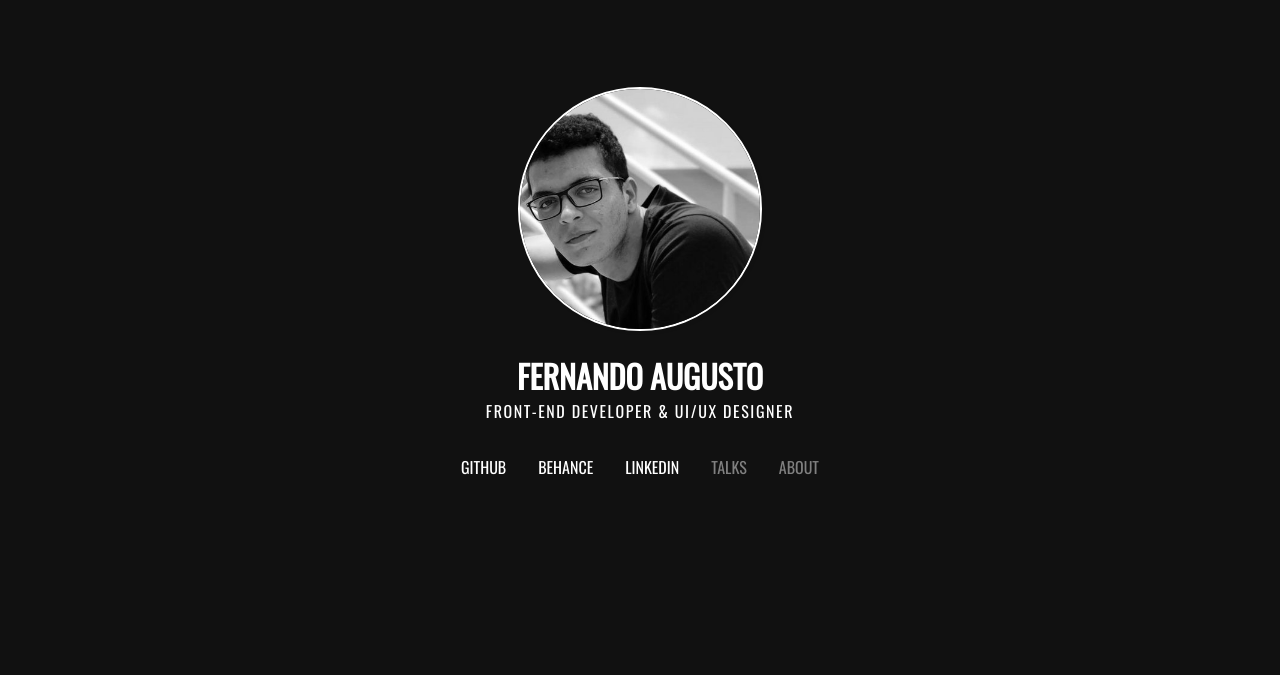
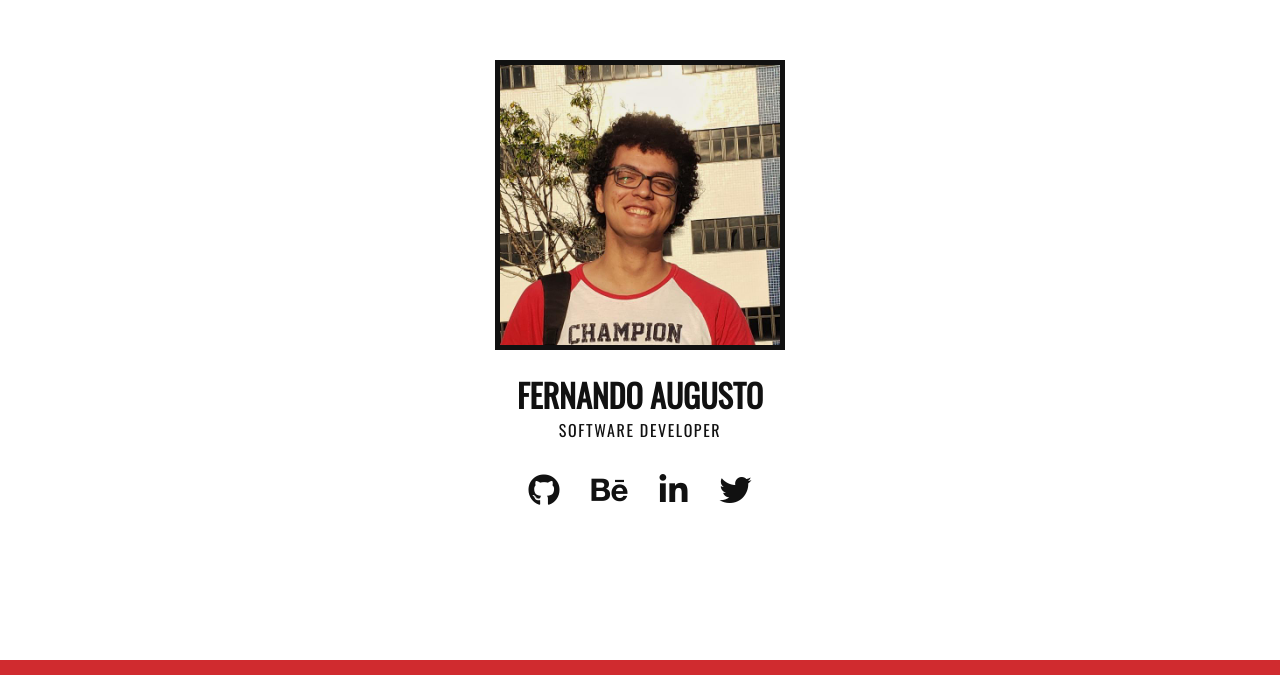
Before and after one commit to fernandoajn/fernandoajn.github.io, a plain HTML site: page index.html in a window 1280 px wide. Shown: the part 125-800 px from the top of the page. Drawn offline with nearby package versions, Linux system fonts and the light colour scheme.

Commit message:
Red theme

```diff
--- a/assets/sass/helpers/variables.scss
+++ b/assets/sass/helpers/variables.scss
@@ -1,6 +1,6 @@
 // Colors
-$backgroundColor: #111;
-$textColor: #fff;
-$secondaryColor: #33bbff;
+$backgroundColor: #fff;
+$textColor: #111;
+$secondaryColor: #D02B2F;
 
 $primaryFont: 'Oswald', sans-serif;
--- a/assets/sass/layout/container.scss
+++ b/assets/sass/layout/container.scss
@@ -4,6 +4,10 @@
   padding: 0;
   list-style: none;
   text-decoration: none;
+}
+
+::selection {
+  background: $secondaryColor;
 }
 
 .container {
@@ -29,17 +33,10 @@
 }
 
 .profile-img {
-  filter: grayscale(1);
-  max-width: 55%;
-  border-radius: 50%;
+  width: 280px;
   margin: 1em;
-  border: 2px solid $textColor;
+  border: 5px solid $textColor;
   box-shadow: 2px 2px 2px $backgroundColor;
-  transition: 0.5s;
-
-  &:hover {
-    filter: none;
-  }
 }
 
 .menu-div {
@@ -67,3 +64,12 @@
     }
   }
 }
+
+.footer {
+  width: 100%;
+  background: $secondaryColor;
+  height: 15px;
+  position: absolute;
+  bottom: 0;
+  left: 0;
+}
--- a/index.html
+++ b/index.html
@@ -5,28 +5,31 @@
   <meta charset="UTF-8">
   <meta name="viewport" content="width=device-width, initial-scale=1.0">
   <meta http-equiv="X-UA-Compatible" content="ie=edge">
-  <title>Fernando Augusto | Web Developer</title>
+  <title>Fernando Augusto</title>
   <link href="https://fonts.googleapis.com/css?family=Oswald" rel="stylesheet">
+  <link rel="stylesheet" href="https://cdnjs.cloudflare.com/ajax/libs/font-awesome/5.10.2/css/all.min.css" integrity="sha256-zmfNZmXoNWBMemUOo1XUGFfc0ihGGLYdgtJS3KCr/l0=" crossorigin="anonymous" />
   <link rel="stylesheet" href="assets/css/styles.css">
 </head>
 
 <body>
   <div class="container center-content">
     <div class="box">
-      <img src="images/profile.jpg" alt="Fernando Augusto" class="profile-img animated flipInX">
+      <img src="images/pp.jpeg" alt="Fernando Augusto" class="profile-img animated flipInX">
       <div class="description animated flipInY">
         <h1>Fernando Augusto</h1>
-        <span>Front-end Developer & UI/UX Designer</span>
+        <span>Software Developer</span>
       </div>
+
       <div class="menu-div animated delay-1s fadeInUp">
         <ul class="menu">
-          <li><a target="_blank" href="https://github.com/fernandoajn">Github</a></li>
-          <li><a target="_blank" href="https://www.behance.net/fernandoajeeb5">Behance</a></li>
-          <li><a target="_blank" href="https://www.linkedin.com/in/fernandoajneto/">LinkedIn</a></li>
-          <li><a disabled>Talks</a></li>
-          <li><a disabled>About</a></li>
+          <li><a target="_blank" href="https://github.com/fernandoajn"><i class="fab fa-github fa-2x"></i></a></li>
+          <li><a target="_blank" href="https://www.behance.net/fernandoajeeb5"><i class="fab fa-behance fa-2x"></i></a></li>
+          <li><a target="_blank" href="https://www.linkedin.com/in/fernandoajneto/"><i class="fab fa-linkedin-in fa-2x"></i></a></li>
+          <li><a target="_blank" href="https://www.twitter.com/fernandoajn/"><i class="fab fa-twitter fa-2x"></i></a></li>
         </ul>
       </div>
+
+      <div class="footer"></div>
     </div>
   </div>
 
```
Also changed, not shown: assets/css/styles.css, images/pp.jpeg (added), 1 other file.
